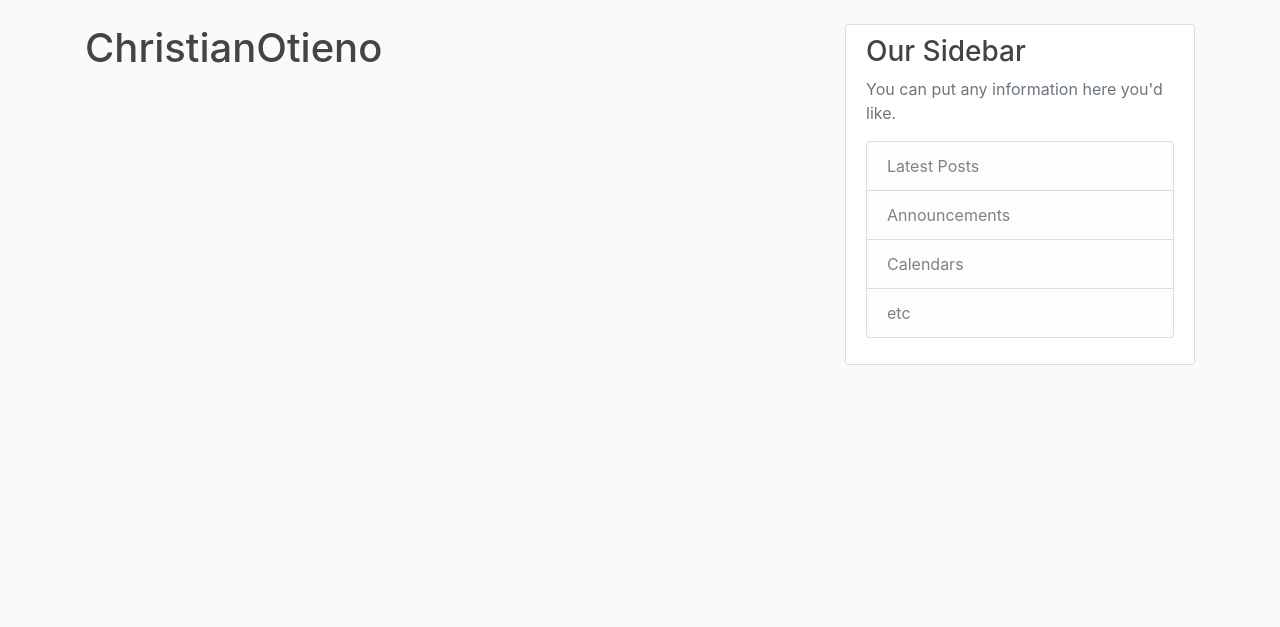
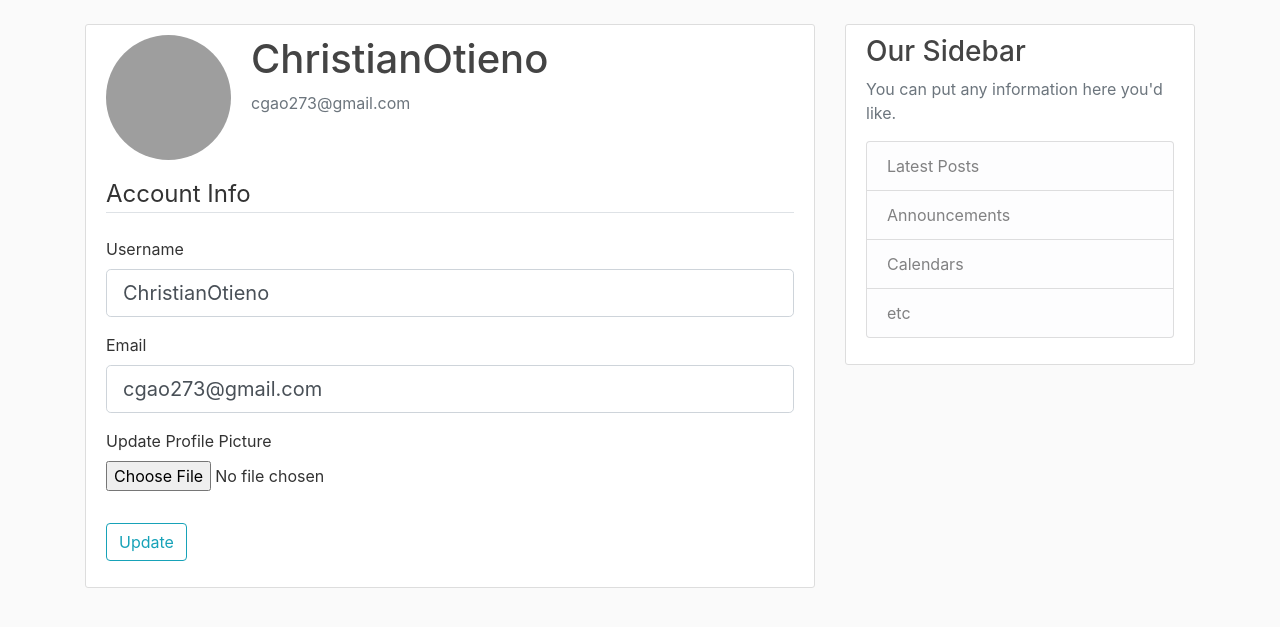
Before and after one commit to ChristianOtieno/Python-Language, a Flask app: page /account in a window 1280 px wide. Shown: the part 56-683 px from the top of the page. Run offline with Flask 2, Linux system fonts and the light colour scheme; a user stored in the database is signed in; some libraries are stand-ins or nearby versions; grey boxes are pictures that could not be loaded.

Commit message:
User Account page

```diff
--- a/Projects/Flask-Projects/foothill/blog/forms.py
+++ b/Projects/Flask-Projects/foothill/blog/forms.py
@@ -1,4 +1,6 @@
 from flask_wtf import FlaskForm
+from flask_wtf.file import FileField, FileAllowed
+from flask_login import current_user
 from wtforms import StringField, PasswordField, SubmitField, BooleanField
 from wtforms.validators import DataRequired, Length, Email, EqualTo, ValidationError
 from blog.models import User
@@ -32,3 +34,26 @@ class LoginForm(FlaskForm):
     password = PasswordField('Password', validators=[DataRequired()])
     remember = BooleanField('Remember Me')
     submit = SubmitField('Login')
+
+
+class UpdateAccountForm(FlaskForm):
+    username = StringField('Username',
+                            validators=[DataRequired(), Length(min=2, max=20)])
+    email = StringField('Email',
+                        validators=[DataRequired(), Email()])
+    picture = FileField('Update Profile Picture',
+                        validators=[FileAllowed(['jpg', 'png'])])
+    submit = SubmitField('Update')
+
+
+    def validate_username(self, username):
+        if username.data != current_user.username:
+            user = User.query.filter_by(username=username.data).first()
+            if user:
+                raise ValidationError('That username already exist, Please choose a different one or sign in.')
+
+    def validate_email(self, email):
+        if email.data != current_user.email:
+            user = User.query.filter_by(email=email.data).first()
+            if user:
+                raise ValidationError('That email already exist, Please choose a different one or sign in.')
--- a/Projects/Flask-Projects/foothill/blog/routes.py
+++ b/Projects/Flask-Projects/foothill/blog/routes.py
@@ -1,6 +1,9 @@
+import os
+import secrets
+from PIL import Image
 from flask import render_template, url_for, flash, redirect, request
 from blog import app, db, bcrypt
-from blog.forms import RegistrationForm, LoginForm
+from blog.forms import RegistrationForm, LoginForm, UpdateAccountForm
 from blog.models import User, Post
 from flask_login import login_user, current_user, logout_user, login_required
 
@@ -67,8 +70,37 @@ def logout():
     logout_user()
     return redirect(url_for('home'))
 
+def savePicture(form_picture):
+    randomHex = secrets.token_hex(8)
+    _, f_ext = os.path.splitext(form_picture.filename)
+    picture_fn = randomHex + f_ext
+    picturePath = os.path.join(app.root_path, 'static/profilePics/', picture_fn)
 
-@app.route("/account")
+    outputSize = (125,125)
+    i = Image.open(form_picture)
+    i.thumbnail(outputSize)
+    i.save(picturePath)
+
+    return picture_fn
+
+@app.route("/account", methods=['GET', 'POST'])
 @login_required
 def account():
-    return render_template('account.html', title='Account')
+    form = UpdateAccountForm()
+    if form.validate_on_submit():
+        if form.picture.data:
+            pictureFile = savePicture(form.picture.data)
+            current_user.imageFile = pictureFile
+        current_user.username = form.username.data
+        current_user.email = form.email.data
+        db.session.commit()
+        flash('Your account has been updated!', 'success')
+        return redirect(url_for('account'))
+    elif request.method == 'GET':
+        form.username.data = current_user.username
+        form.email.data = current_user.email
+
+    imageFile = url_for('static',
+                        filename='profilePics/' + current_user.imageFile)
+    return render_template('account.html',
+                        title='Account', imageFile=imageFile, form=form)
--- a/Projects/Flask-Projects/foothill/blog/templates/account.html
+++ b/Projects/Flask-Projects/foothill/blog/templates/account.html
@@ -1,3 +1,40 @@
 {% extends "layout.html" %} {% block content %}
-<h1>{{ current_user.username }}</h1>
+<div class="content-section">
+    <div class="media">
+        <img class="rounded-circle account-img" src="{{ imageFile }}">
+        <div class="media-body">
+            <h2 class="account-heading">{{ current_user.username }}</h2>
+            <p class="text-secondary">{{ current_user.email }}</p>
+        </div>
+    </div>
+    <form method="POST" action="" enctype="multipart/form-data">
+        {{ form.hidden_tag() }}
+        <fieldset class="form-group">
+            <legend class="border-bottom mb-4">Account Info</legend>
+            <div class="form-group">
+                {{ form.username.label(class="form-control-label") }} {% if form.username.errors %} {{ form.username(class="form-control form-control-lg is-invalid") }}
+                <div class="invalid-feedback">
+                    {% for error in form.username.errors %}
+                    <span>{{ error }}</span> {% endfor %}
+                </div>
+                {% else %} {{ form.username(class="form-control form-control-lg") }} {% endif %}
+            </div>
+            <div class="form-group">
+                {{ form.email.label(class="form-control-label") }} {% if form.email.errors %} {{ form.email(class="form-control form-control-lg is-invalid") }}
+                <div class="invalid-feedback">
+                    {% for error in form.email.errors %}
+                    <span>{{ error }}</span> {% endfor %}
+                </div>
+                {% else %} {{ form.email(class="form-control form-control-lg") }} {% endif %}
+            </div>
+            <div class="form-group">
+                {{ form.picture.label() }} {{ form.picture(class="form-control-file") }} {% if form.picture.errors %} {% for error in form.picture.errors %}
+                <span class="text-danger">{{ error }}</span><br /> {% endfor %} {% endif %}
+            </div>
+        </fieldset>
+        <div class="form-group">
+            {{ form.submit(class="btn btn-outline-info") }}
+        </div>
+    </form>
+</div>
 {% endblock content %}
```
Also changed, not shown: Projects/Flask-Projects/foothill/blog/site.db, Projects/Flask-Projects/foothill/blog/static/profilePics/952de864c202ef25.JPG (added), Projects/Flask-Projects/foothill/blog/static/profilePics/aebb0522ba6e151b.JPG (added), Projects/Flask-Projects/foothill/blog/static/profilePics/cat_and_books.jpg (added).
